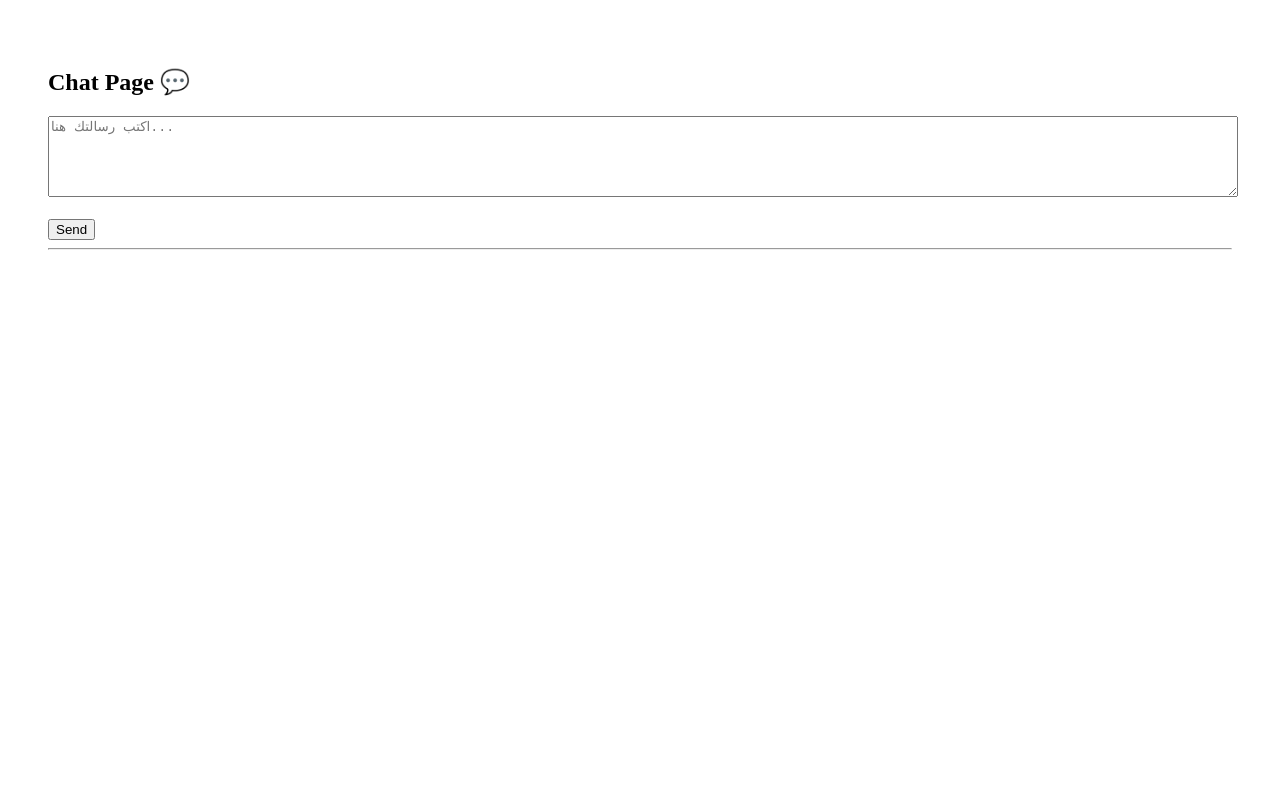
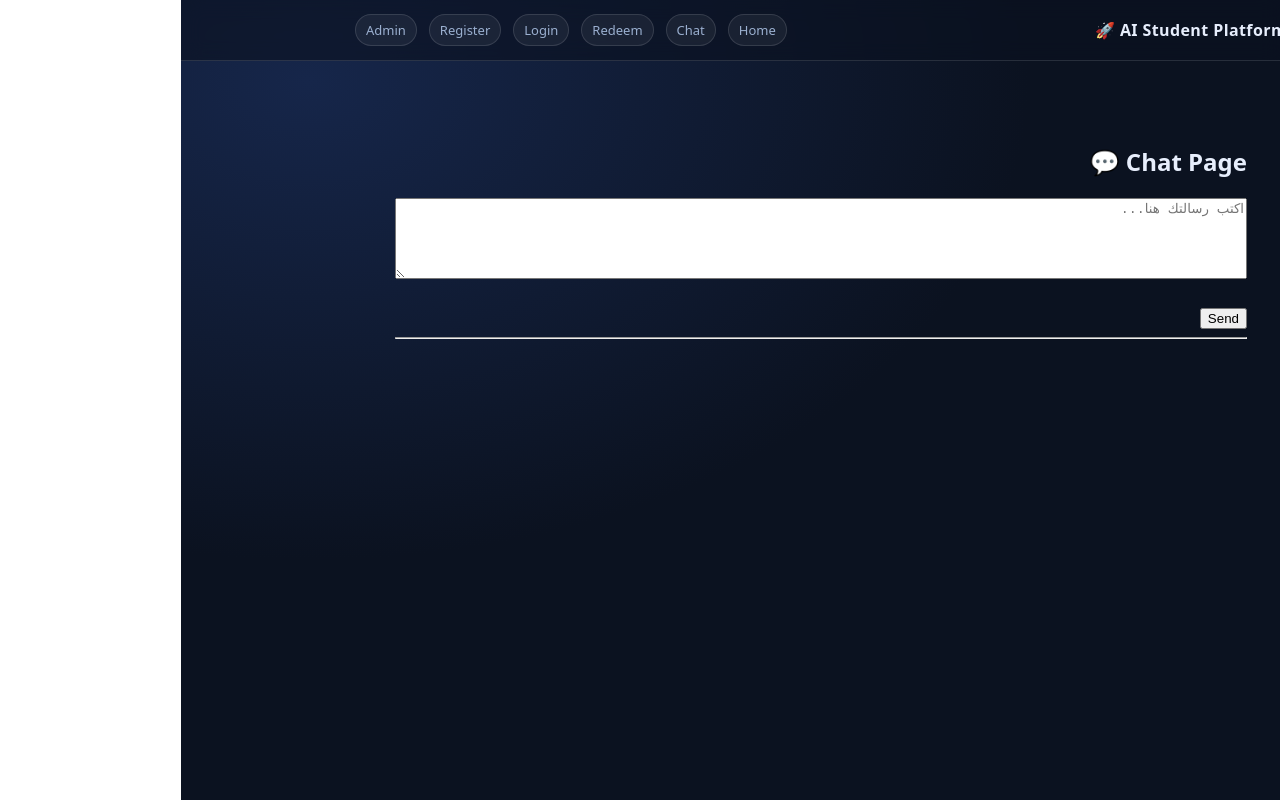
Before and after one commit to abdallabassam-dotcom/ai-frontend, a Next.js app: page / in a window 1280 px wide. Built offline with nearby package versions, Linux system fonts and the light colour scheme.

Commit message:
Create RootLayout component for AI Student Platform

```diff
--- /dev/null
+++ b/app/layout.tsx
@@ -0,0 +1,29 @@
+import "./globals.css";
+
+export const metadata = {
+  title: "AI Student Platform",
+  description: "Student access platform",
+};
+
+export default function RootLayout({ children }: { children: React.ReactNode }) {
+  return (
+    <html lang="ar" dir="rtl">
+      <body>
+        <div className="nav">
+          <div className="navinner">
+            <div className="logo">AI Student Platform 🚀</div>
+            <div className="navlinks">
+              <a className="badge" href="/">Home</a>
+              <a className="badge" href="/chat">Chat</a>
+              <a className="badge" href="/redeem">Redeem</a>
+              <a className="badge" href="/login">Login</a>
+              <a className="badge" href="/register">Register</a>
+              <a className="badge" href="/admin">Admin</a>
+            </div>
+          </div>
+        </div>
+        <div className="container">{children}</div>
+      </body>
+    </html>
+  );
+}
```
